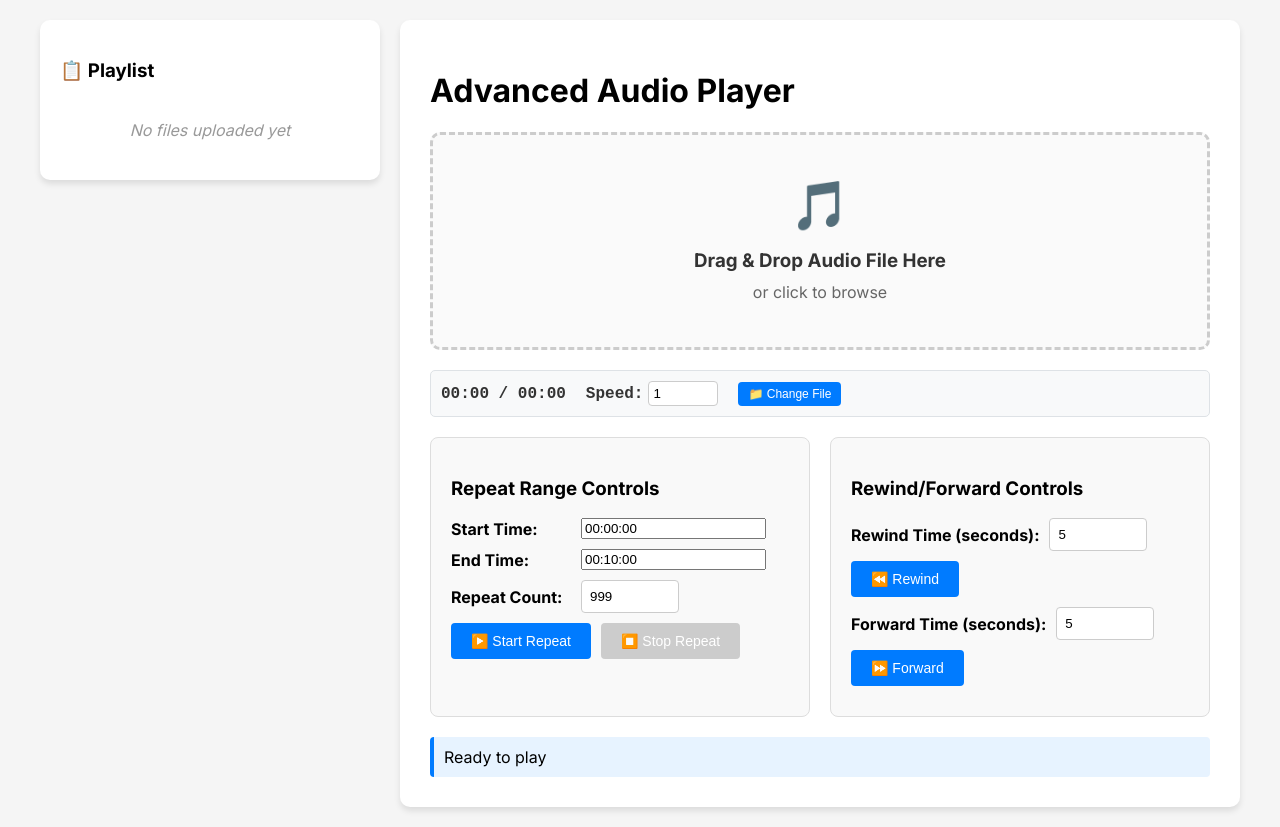
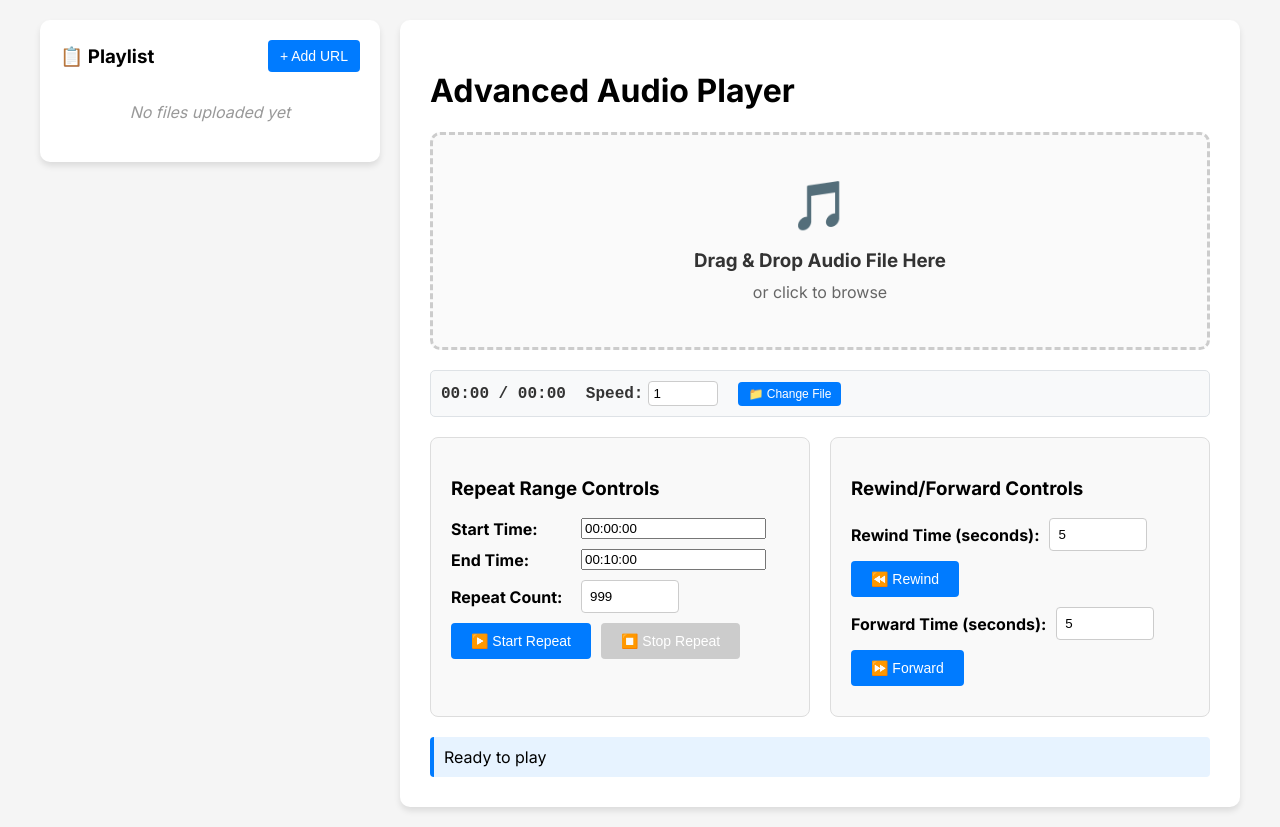
Before and after one commit to kkkkkxiaofei/podcast-player, a Next.js app: page / in a window 1280 px wide. Built offline with nearby package versions, Linux system fonts and the light colour scheme.

Commit message:
support url

```diff
--- a/app/page.tsx
+++ b/app/page.tsx
@@ -3,10 +3,11 @@
 import { useState, useRef, useEffect } from "react";
 
 interface PlaylistItem {
-  file: File;
+  file?: File;
   name: string;
   size: number;
   url: string;
+  isUrl?: boolean;
 }
 
 export default function Home() {
@@ -20,6 +21,10 @@ export default function Home() {
   const [isDragging, setIsDragging] = useState(false);
   const [isPlaying, setIsPlaying] = useState(false);
   const [isRepeating, setIsRepeating] = useState(false);
+  const [urlInput, setUrlInput] = useState(
+    "https://dcs-spotify.megaphone.fm/xxx.mp3"
+  );
+  const [showUrlInput, setShowUrlInput] = useState(false);
 
   const audioRef = useRef<HTMLAudioElement>(null);
   const fileInputRef = useRef<HTMLInputElement>(null);
@@ -67,6 +72,45 @@ export default function Home() {
     const sizes = ["Bytes", "KB", "MB", "GB"];
     const i = Math.floor(Math.log(bytes) / Math.log(k));
     return parseFloat((bytes / Math.pow(k, i)).toFixed(2)) + " " + sizes[i];
+  };
+
+  // Handle URL input
+  const handleUrlSubmit = (e: React.FormEvent) => {
+    e.preventDefault();
+
+    if (!urlInput.trim()) {
+      setStatus("Error: Please enter a valid URL");
+      return;
+    }
+
+    // Basic URL validation
+    try {
+      new URL(urlInput);
+    } catch (e) {
+      setStatus("Error: Invalid URL format");
+      return;
+    }
+
+    // Just add the URL to playlist without loading
+    const newPlaylistItem: PlaylistItem = {
+      name: urlInput.split("/").pop() || "Audio from URL",
+      size: 0,
+      url: urlInput,
+      isUrl: true,
+    };
+
+    // Check if URL already exists in playlist
+    const urlIndex = playlist.findIndex((item) => item.url === urlInput);
+    if (urlIndex === -1) {
+      setPlaylist((prev) => [...prev, newPlaylistItem]);
+      setStatus(`Added "${newPlaylistItem.name}" to playlist`);
+    } else {
+      setStatus("This URL is already in your playlist");
+    }
+
+    // Clear input and hide form
+    setUrlInput("");
+    setShowUrlInput(false);
   };
 
   // Handle file upload
@@ -533,7 +577,70 @@ export default function Home() {
   return (
     <div className="main-container">
       <div className="playlist-sidebar">
-        <h3>📋 Playlist</h3>
+        <div
+          style={{
+            display: "flex",
+            justifyContent: "space-between",
+            alignItems: "center",
+            marginBottom: "10px",
+          }}
+        >
+          <h3 style={{ margin: 0 }}>📋 Playlist</h3>
+          <button
+            onClick={() => setShowUrlInput(!showUrlInput)}
+            style={{
+              padding: "8px 12px",
+              backgroundColor: "#007bff",
+              color: "white",
+              border: "none",
+              borderRadius: "4px",
+              cursor: "pointer",
+              fontSize: "14px",
+            }}
+          >
+            {showUrlInput ? "✕ Cancel" : "+ Add URL"}
+          </button>
+        </div>
+
+        {showUrlInput && (
+          <form
+            onSubmit={handleUrlSubmit}
+            style={{
+              marginBottom: "15px",
+              display: "flex",
+              flexDirection: "column",
+              gap: "8px",
+            }}
+          >
+            <input
+              type="url"
+              value={urlInput}
+              onChange={(e) => setUrlInput(e.target.value)}
+              placeholder="Enter audio URL"
+              style={{
+                padding: "8px",
+                border: "2px solid #e0e0e0",
+                borderRadius: "4px",
+                fontSize: "14px",
+              }}
+            />
+            <button
+              type="submit"
+              style={{
+                padding: "8px",
+                backgroundColor: "#28a745",
+                color: "white",
+                border: "none",
+                borderRadius: "4px",
+                cursor: "pointer",
+                fontSize: "14px",
+              }}
+            >
+              ✓ Add to Playlist
+            </button>
+          </form>
+        )}
+
         <div className="playlist-container">
           {playlist.length === 0 ? (
             <div className="playlist-empty">No files uploaded yet</div>
```
